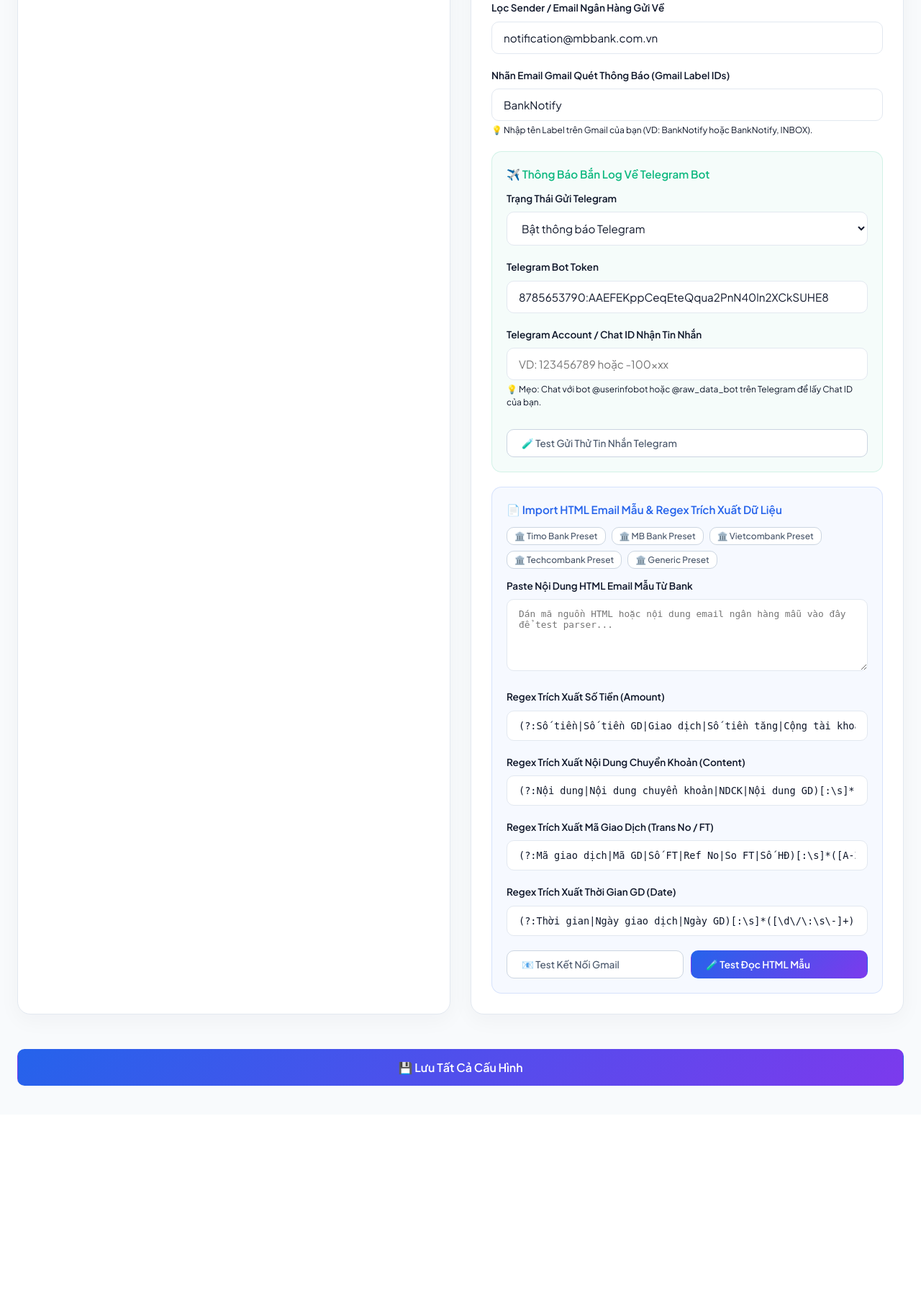
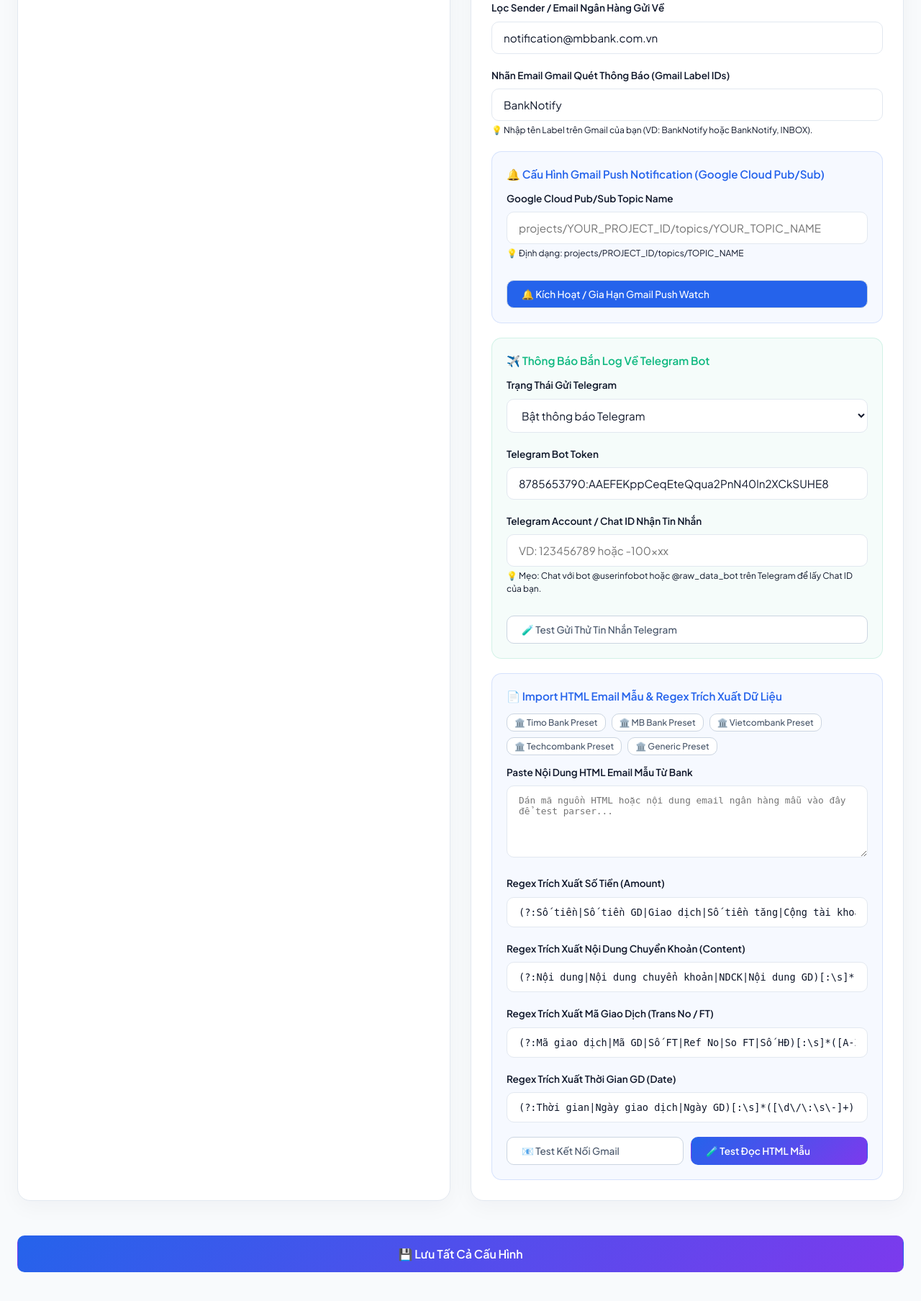
Before and after one commit to khanhtaquoc98/kos, a Python web app: template templates/admin.html in a window 1280 px wide. Shown: the part 717-2524 px from the top of the page at 72% size. Before the commit the page ends 2225 px from the top, so only its background shows below. Run offline with Jinja, Linux system fonts and the light colour scheme; the template is opened without the code that fills it, so the values that code supplies are empty.

Commit message:
feat: add Google Cloud Pub/Sub configuration for Gmail watch and improve OAuth2 token refresh reliability with retries

```diff
--- a/templates/admin.html
+++ b/templates/admin.html
@@ -594,6 +594,25 @@
                             </span>
                         </div>
 
+                        <!-- Google Cloud Pub/Sub Push Section -->
+                        <div style="background: rgba(37, 99, 235, 0.04); border: 1px solid rgba(37, 99, 235, 0.15); border-radius: 14px; padding: 20px; margin-top: 20px;">
+                            <h4 style="font-size: 0.95rem; font-weight: 600; color: #2563eb; margin-bottom: 12px; display: flex; align-items: center; gap: 8px;">
+                                🔔 Cấu Hình Gmail Push Notification (Google Cloud Pub/Sub)
+                            </h4>
+
+                            <div class="form-group">
+                                <label class="form-label" for="gmail-pubsub-topic">Google Cloud Pub/Sub Topic Name</label>
+                                <input type="text" id="gmail-pubsub-topic" name="gmail_pubsub_topic" class="form-input" placeholder="projects/YOUR_PROJECT_ID/topics/YOUR_TOPIC_NAME" value="{{ configs.gmail_pubsub_topic or '' }}">
+                                <span style="font-size: 0.75rem; color: var(--text-muted); display: block; margin-top: 4px;">
+                                    💡 Định dạng: <code>projects/PROJECT_ID/topics/TOPIC_NAME</code>
+                                </span>
+                            </div>
+
+                            <button type="button" class="btn btn-secondary" style="width: 100%; font-size: 0.85rem; margin-top: 8px; background: #2563eb; color: #ffffff;" onclick="subscribeGmailWatch()" id="btn-subscribe-gmail-watch">
+                                🔔 Kích Hoạt / Gia Hạn Gmail Push Watch
+                            </button>
+                        </div>
+
                         <!-- Telegram Bot Section -->
                         <div style="background: rgba(16, 185, 129, 0.04); border: 1px solid rgba(16, 185, 129, 0.15); border-radius: 14px; padding: 20px; margin-top: 20px;">
                             <h4 style="font-size: 0.95rem; font-weight: 600; color: #10b981; margin-bottom: 12px; display: flex; align-items: center; gap: 8px;">
@@ -954,16 +973,56 @@
                 const res = await fetch('/api/scan-now', { method: 'POST' });
                 const result = await res.json();
 
-                if (result.success) {
+                if (res.ok && result.success) {
                     log(`Quét hoàn tất! Xử lý thành công ${result.processed_count} giao dịch mới.`, 'success');
                     showToast(`Quét xong! Phát hiện ${result.processed_count} GD mới.`, 'success');
                     setTimeout(() => window.location.reload(), 1500);
                 } else {
-                    log(`Lỗi khi quét: ${result.error}`, 'error');
-                    showToast(`Lỗi đối soát: ${result.error}`, 'error');
+                    const errDetail = result.detail || result.error || 'Phiên làm việc hết hạn hoặc có lỗi xảy ra';
+                    log(`Lỗi khi quét: ${errDetail}`, 'error');
+                    showToast(`Lỗi đối soát: ${errDetail}`, 'error');
                 }
             } catch (err) {
                 log(`Lỗi: ${err.message}`, 'error');
+                showToast('Lỗi kết nối!', 'error');
+            } finally {
+                if (btn) btn.disabled = false;
+            }
+        }
+
+        // Subscribe Gmail Watch Push
+        async function subscribeGmailWatch() {
+            const topicInput = document.getElementById('gmail-pubsub-topic');
+            const topicName = topicInput ? topicInput.value.trim() : '';
+            const labelInput = document.getElementById('gmail-pubsub-label-ids');
+            const labelIds = labelInput ? labelInput.value.trim() : 'BankNotify';
+            const btn = document.getElementById('btn-subscribe-gmail-watch');
+
+            if (!topicName) {
+                showToast('Vui lòng nhập Pub/Sub Topic Name dạng projects/.../topics/...', 'error');
+                if (topicInput) topicInput.focus();
+                return;
+            }
+
+            if (btn) btn.disabled = true;
+            log('Đang kích hoạt Gmail Push Watch với Google Cloud Pub/Sub...', 'info');
+
+            try {
+                const url = `/api/admin/gmail-watch/subscribe?topic_name=${encodeURIComponent(topicName)}&label_ids=${encodeURIComponent(labelIds)}`;
+                const res = await fetch(url, { method: 'POST' });
+                const result = await res.json();
+
+                if (res.ok && result.success !== false) {
+                    log('Kích hoạt Gmail Push Watch thành công!', 'success');
+                    showToast('Đã kích hoạt Gmail Push Watch thành công!', 'success');
+                    setTimeout(() => window.location.reload(), 1500);
+                } else {
+                    const errDetail = result.detail || result.error || 'Lỗi không xác định';
+                    log(`Lỗi kích hoạt Gmail Push Watch: ${errDetail}`, 'error');
+                    showToast(`Lỗi: ${errDetail}`, 'error');
+                }
+            } catch (err) {
+                log(`Lỗi kết nối khi kích hoạt Gmail Push Watch: ${err.message}`, 'error');
                 showToast('Lỗi kết nối!', 'error');
             } finally {
                 if (btn) btn.disabled = false;
@@ -1103,8 +1162,9 @@
                         });
                     }
                 } else {
-                    log(`Lỗi kết nối Gmail: ${result.error}`, 'error');
-                    showToast(`Lỗi Gmail: ${result.error}`, 'error');
+                    const errDetail = result.detail || result.error || 'Phiên làm việc hết hạn hoặc lỗi kết nối Gmail';
+                    log(`Lỗi kết nối Gmail: ${errDetail}`, 'error');
+                    showToast(`Lỗi Gmail: ${errDetail}`, 'error');
                 }
             } catch (err) {
                 log(`Lỗi kết nối: ${err.message}`, 'error');
@@ -1158,8 +1218,9 @@
                         </div>
                     `;
                 } else {
-                    log(`Lỗi phân tích HTML: ${result.error}`, 'error');
-                    showToast(`Lỗi: ${result.error}`, 'error');
+                    const errDetail = result.detail || result.error || 'Lỗi không xác định';
+                    log(`Lỗi phân tích HTML: ${errDetail}`, 'error');
+                    showToast(`Lỗi: ${errDetail}`, 'error');
                 }
             } catch (err) {
                 log(`Lỗi kết nối: ${err.message}`, 'error');
```
Also changed, not shown: email_engine.py (+36 -10 lines), main.py (+8 -0 lines).
